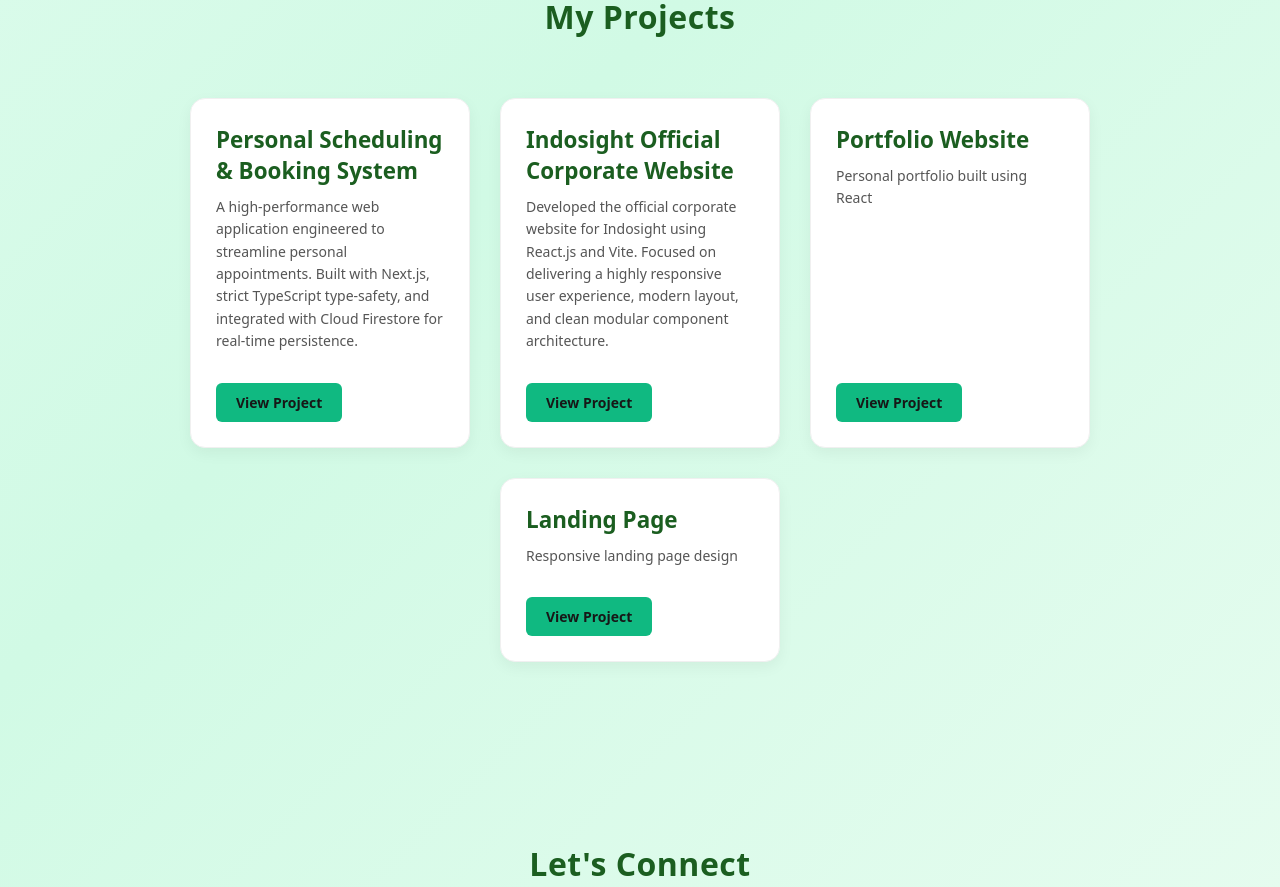
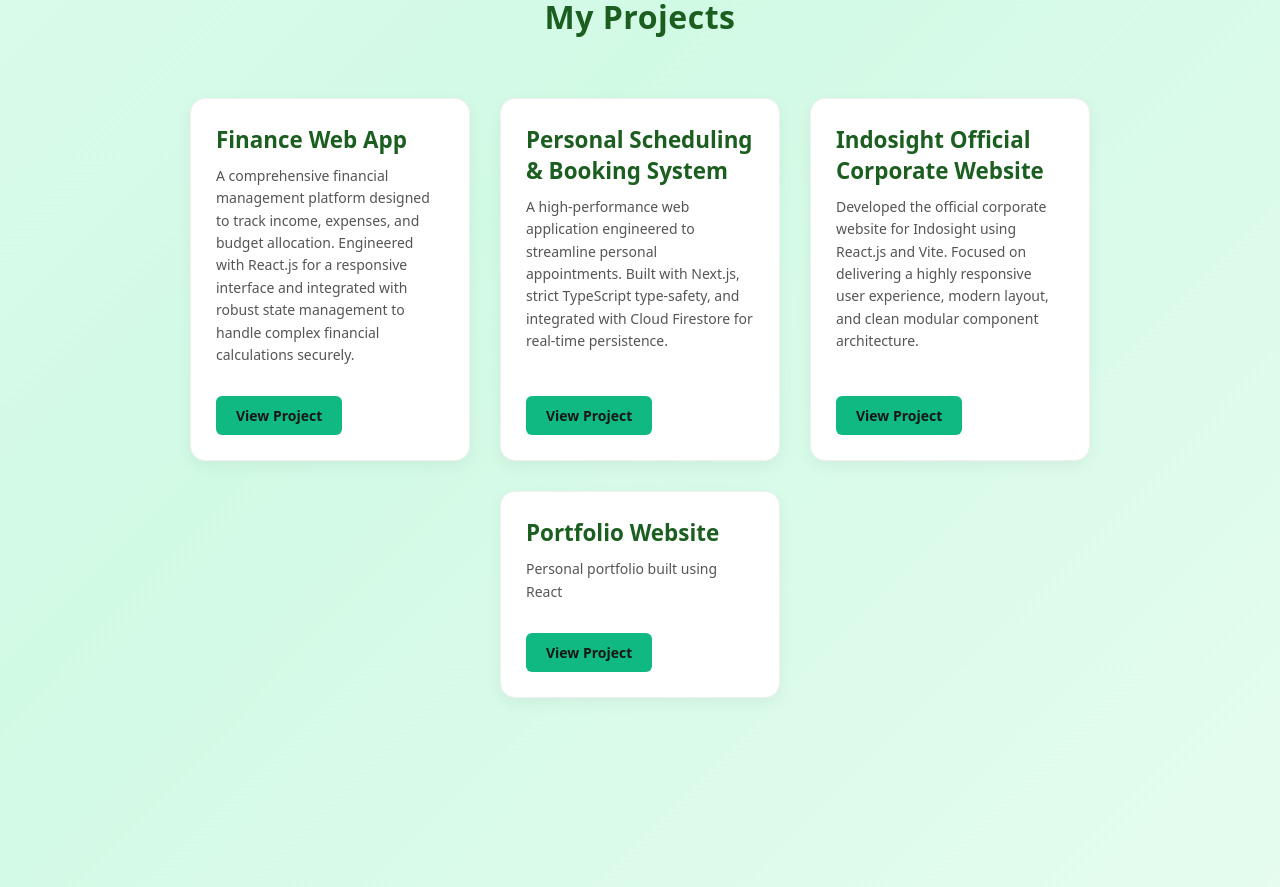
Before and after one commit to ribkalinks/portfolio-website, a React (Vite) app: page / in a window 1280 px wide. Shown: the part 1620-2507 px from the top of the page. Built offline with nearby package versions, Linux system fonts and the light colour scheme; the HTML template or start-up script is replaced by a standard one.

Commit message:
Update Finance Web App to Projects list

```diff
--- a/src/components/Projects.jsx
+++ b/src/components/Projects.jsx
@@ -1,6 +1,11 @@
 import React from 'react';
 
 const projects = [
+  {
+    title: "Finance Web App",
+    description: "A comprehensive financial management platform designed to track income, expenses, and budget allocation. Engineered with React.js for a responsive interface and integrated with robust state management to handle complex financial calculations securely.",
+    link: "https://finance-web-app-sable.vercel.app/"
+  },
   {
     title: "Personal Scheduling & Booking System",
     description: "A high-performance web application engineered to streamline personal appointments. Built with Next.js, strict TypeScript type-safety, and integrated with Cloud Firestore for real-time persistence.",
@@ -15,11 +20,6 @@ const projects = [
     title: "Portfolio Website",
     description: "Personal portfolio built using React",
     link: "https://ribka.dev/"
-  },
-  {
-    title: "Landing Page",
-    description: "Responsive landing page design",
-    link: "#"
   }
 ];
 
@@ -33,16 +33,16 @@ const Projects = () => {
             <h3>{project.title}</h3>
             <p>{project.description}</p>
 
-            {/* 🛠️ SUNTIKAN CSS LANGSUNG: Tombol dijamin hijau, rapi, kotak, dan punya space bagus */}
             <div style={{ marginTop: 'auto', paddingTop: '15px' }}>
               <a
                 href={project.link}
+                // Menggunakan _self hanya untuk booking, sisanya _blank
                 target={project.link.includes('booking') ? "_self" : "_blank"}
                 rel="noopener noreferrer"
                 style={{
                   display: 'inline-block',
-                  backgroundColor: '#10b981', // Warna hijau emerald estetik
-                  color: '#171717',          // Warna teks gelap biar kontras
+                  backgroundColor: '#10b981',
+                  color: '#171717',
                   fontWeight: 'bold',
                   padding: '10px 20px',
                   borderRadius: '6px',
@@ -50,14 +50,12 @@ const Projects = () => {
                   transition: 'background-color 0.3s ease',
                   fontSize: '14px'
                 }}
-                // Efek hover sederhana saat kursor di atas tombol
                 onMouseOver={(e) => e.target.style.backgroundColor = '#059669'}
                 onMouseOut={(e) => e.target.style.backgroundColor = '#10b981'}
               >
                 View Project
               </a>
             </div>
-
           </div>
         ))}
       </div>
```
